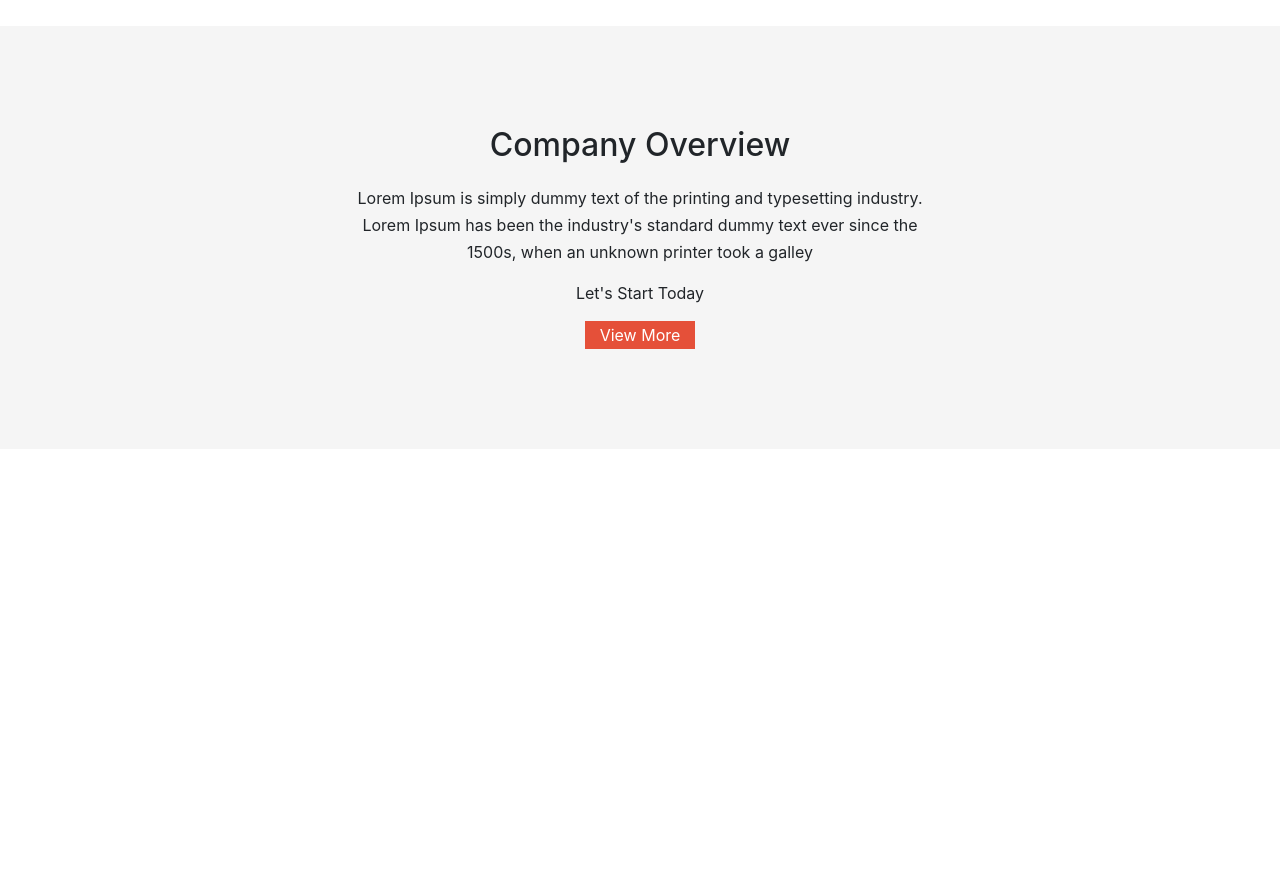
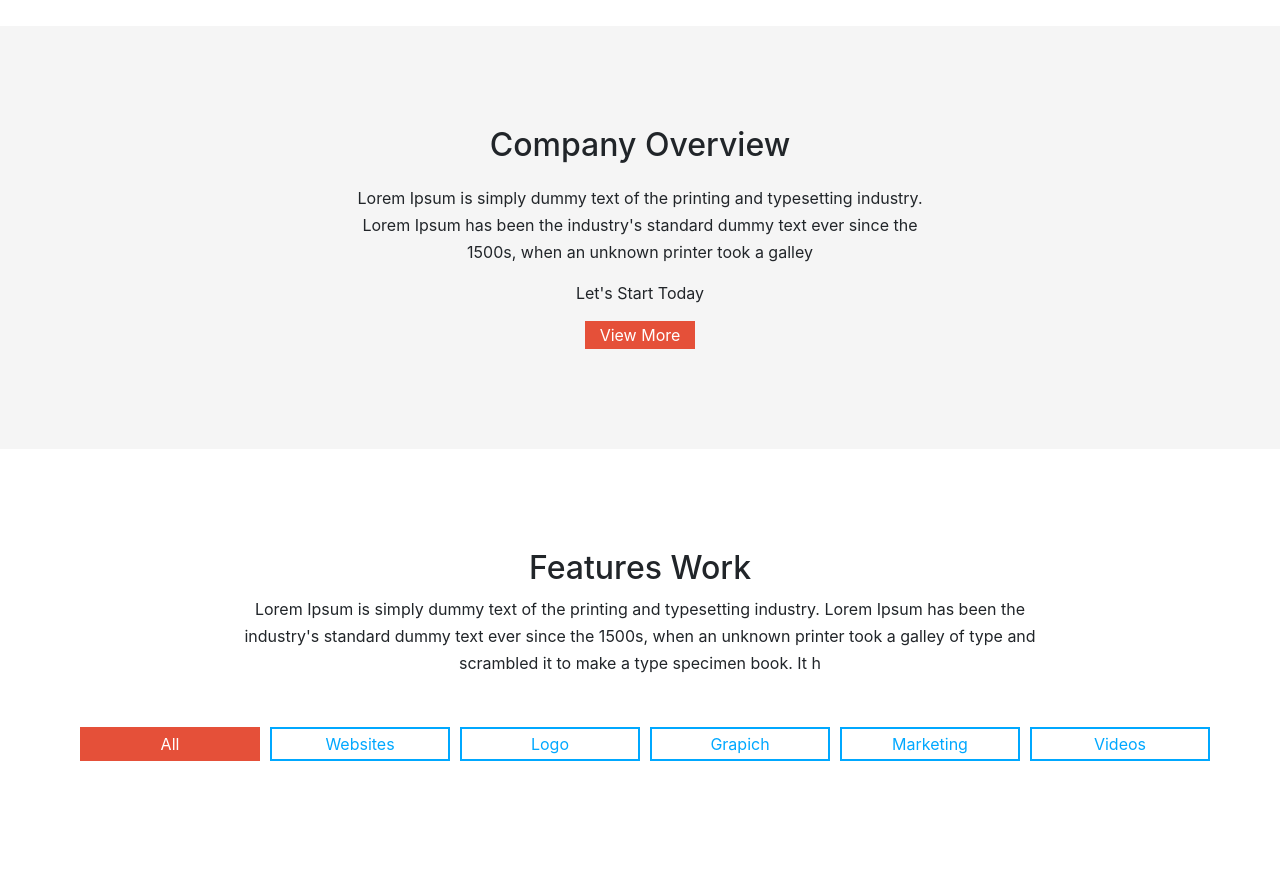
Before and after one commit to Islam-Mohamed98/BootStrap4-Template1, a plain HTML site: page index.html in a window 1280 px wide. Shown: the part 1104-1984 px from the top of the page. Drawn offline with Linux system fonts and the light colour scheme.

Commit message:
Added features-work

```diff
--- a/css/custom.css
+++ b/css/custom.css
@@ -135,3 +135,37 @@ body {
     color: white;
     cursor: pointer;
 }
+
+/* features-Work */
+.features-work {
+    padding: 100px 0;
+}
+
+.feature-work h1 {
+    margin-bottom: 10px;
+}
+
+.features-work p {
+    margin: 0 auto;
+    width: 800px;
+    line-height: 1.7;
+}
+
+.features-work ul {
+    margin-top: 50px;
+}
+
+.features-work ul li {
+    margin-left: 10px;
+    color: #00a8ff;
+    padding: 3px;
+    border: 2px solid #00a8ff;
+    transition: all 0.5s;
+}
+
+.features-work ul li.active,
+.features-work ul li:hover {
+    color: #FFF;
+    border: 2px solid #e55039;
+    background: #e55039;
+}
--- a/index.html
+++ b/index.html
@@ -132,6 +132,26 @@
       </div>
     </div>
 
+    <!-- Features Work-->
+    <div class="features-work text-center">
+      <div class="container">
+        <h2>Features Work</h2>
+        <p>
+            Lorem Ipsum is simply dummy text of the printing and typesetting industry. Lorem Ipsum has been the industry's standard dummy text ever since the 1500s, when an unknown printer took a galley of type and scrambled it to make a type specimen book. It h
+        </p>
+        <ul class="list-unstyled row">
+          <li class="col-sm active">All</li>
+          <li class="col-sm">Websites</li>
+          <li class="col-sm">Logo</li>
+          <li class="col-sm">Grapich</li>
+          <li class="col-sm">Marketing</li>
+          <li class="col-sm">Videos</li>
+        </ul>
+
+      </div>
+    </div>
+
+
   <!-- JQuery v3.3.1 -->
   <script src="js/jquery-3.3.1.min.js"></script>
   <!-- Popper -->
```
